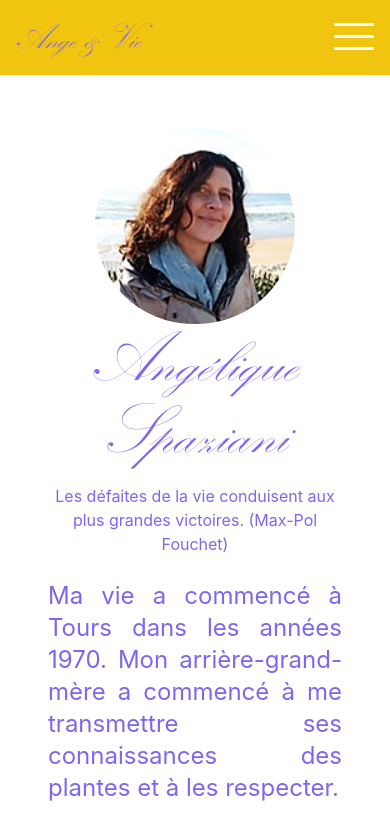
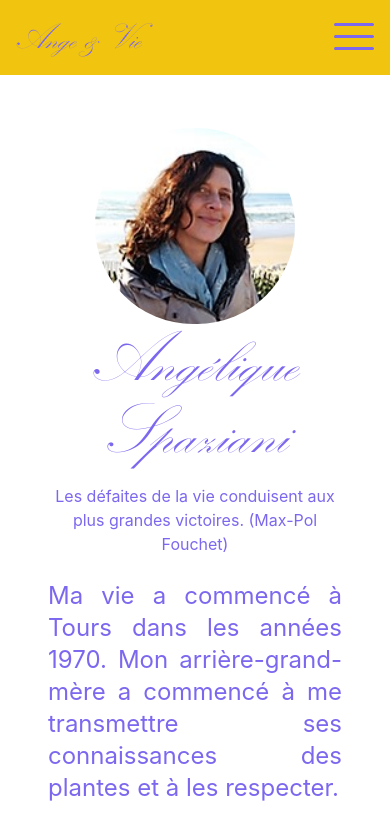
Before and after one commit to PaulGub/angevie-next, a Next.js app: page /about in a window 390 px wide. Shown: the top 840 px of the page. Built offline with nearby package versions, Linux system fonts and the light colour scheme; a web font is replaced by a local one.

Commit message:
color responsive

```diff
--- a/styles/globals.css
+++ b/styles/globals.css
@@ -128,7 +128,7 @@ body {
       width: 100vw;
       right: 0;
       visibility: visible;
-      color: white;
+      color: #7b68ee;
     }
 
     .navbar_item::after {
@@ -137,7 +137,7 @@ body {
       margin: 0 auto;
       width: 3vw;
       height: 1px;
-      background: white;
+      background: #7b68ee;
     }
 
     .navbar_item:last-child::after {
@@ -169,7 +169,7 @@ body {
       height: 3px;
       position: relative;
       border-radius: 3px;
-      background: white;
+      background: #7b68ee;
       transition: all 0.5s ease-in-out;
     }
 
```
